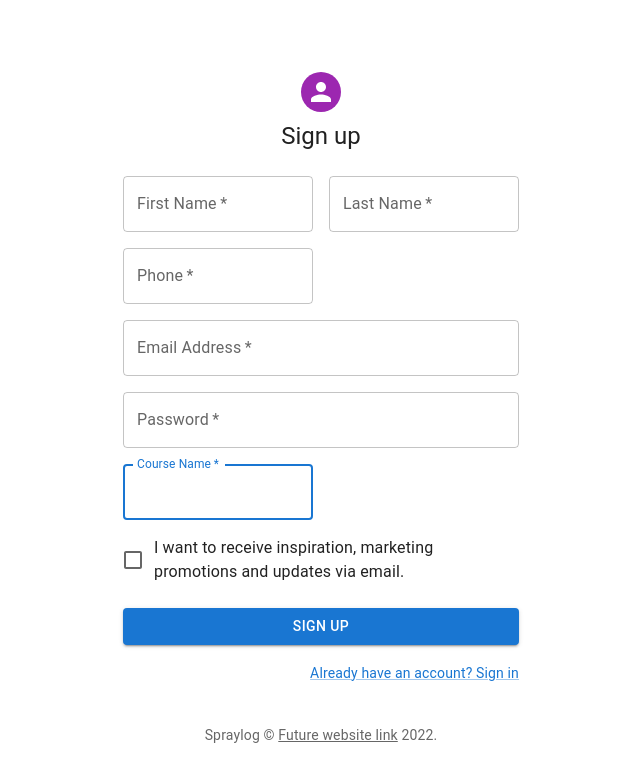
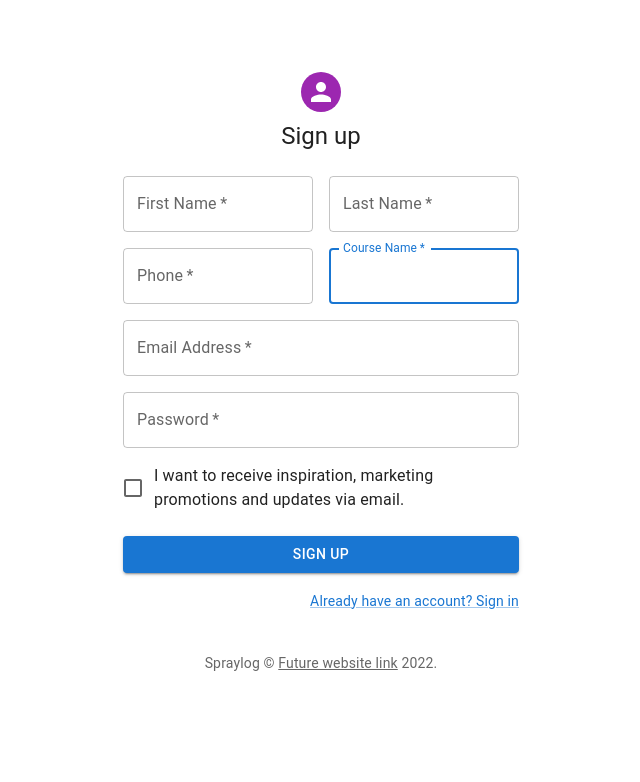
Before and after one commit to brodie2121/spraychart, a React (Create React App) app in the folder frontend/: page /users/signup in a window 1280 px wide. Shown: the top 782 px of the page, without its empty margins (319-959 px from the left). Built offline with nearby package versions, Linux system fonts and the light colour scheme.

Commit message:
playing around with css

```diff
--- a/frontend/src/components/register.js
+++ b/frontend/src/components/register.js
@@ -126,6 +126,16 @@ class Register extends Component {
                   autoComplete="phone"
                 />
               </Grid>
+              <Grid item xs={12} sm={6}>
+                <TextField
+                  name="coursename"
+                  required
+                  fullWidth
+                  id="coursename"
+                  label="Course Name"
+                  autoFocus
+                />
+              </Grid>
               <Grid item xs={12}>
                 <TextField
                   required
@@ -145,16 +155,6 @@ class Register extends Component {
                   type="password"
                   id="password"
                   autoComplete="new-password"
-                />
-              </Grid>
-              <Grid item xs={12} sm={6}>
-                <TextField
-                  name="coursename"
-                  required
-                  fullWidth
-                  id="coursename"
-                  label="Course Name"
-                  autoFocus
                 />
               </Grid>
               <Grid item xs={12}>
```
